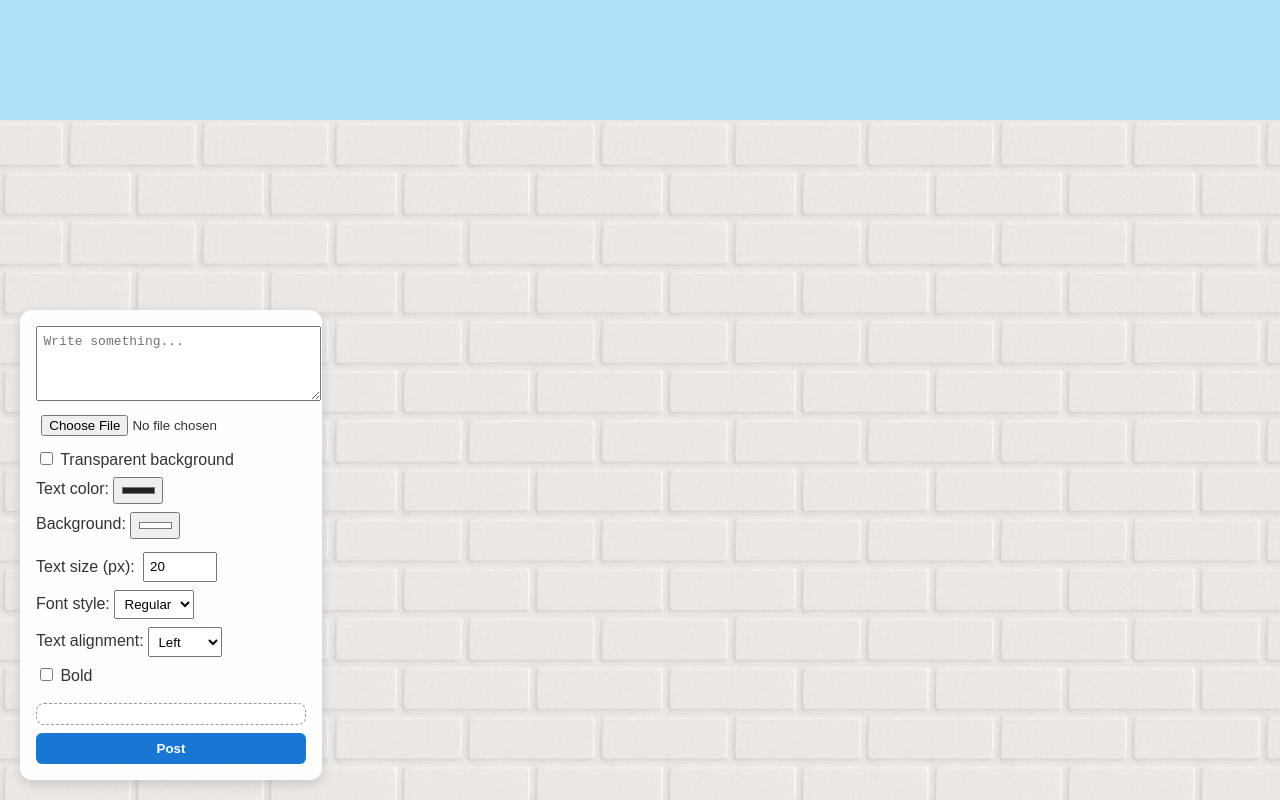
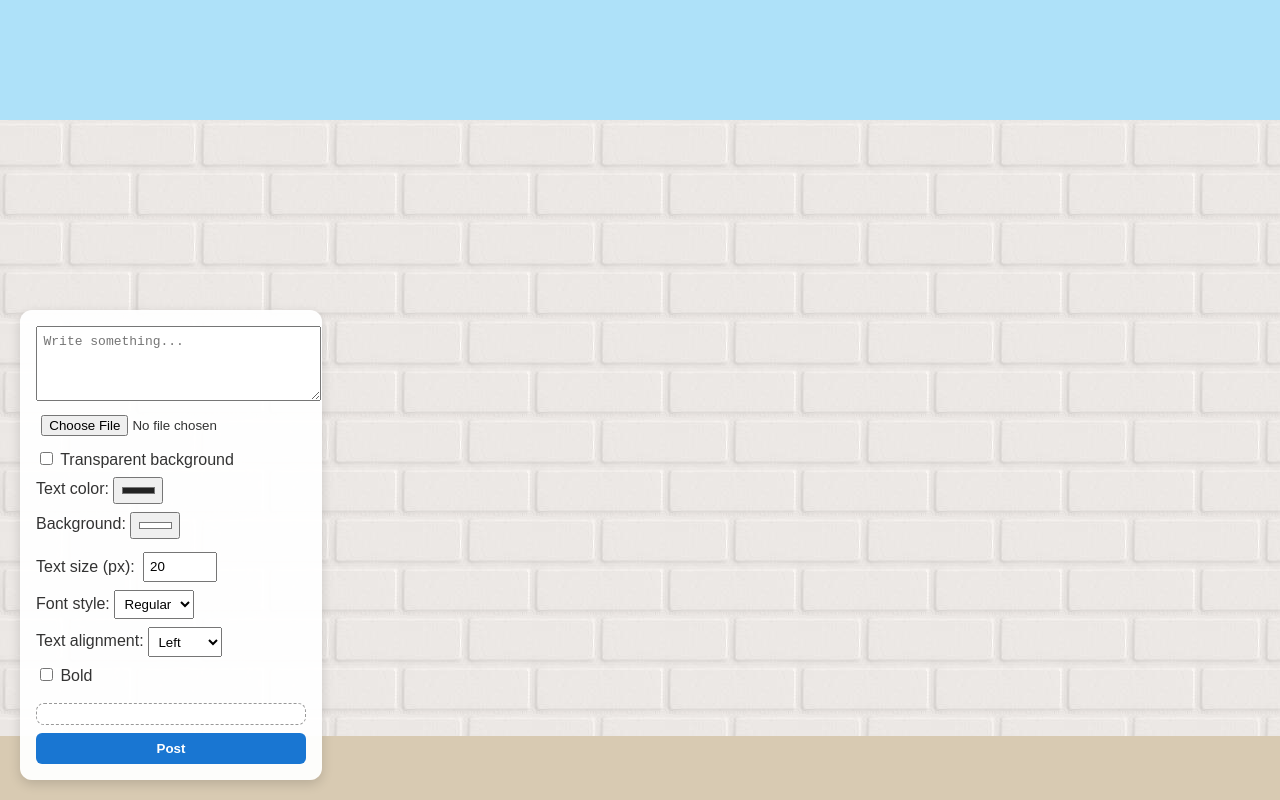
Before and after one commit to tomartir/The-Wall, a website: page index.html in a window 1280 px wide. Drawn offline with Linux system fonts and the light colour scheme; no server answers.

Commit message:
Update styles.css

```diff
--- a/styles.css
+++ b/styles.css
@@ -27,10 +27,7 @@ html, body {
   overflow-x: auto;
   overflow-y: hidden;
   white-space: nowrap;
-  background-image: url('wall.jpg');
-  background-repeat: repeat;
-  background-position: 0 0;
-  background-size: auto;
+  background-color: #d8cab2;
   scroll-behavior: smooth;
   -ms-overflow-style: none;
 }
@@ -47,6 +44,12 @@ html, body {
   height: calc(100% - 4em);
   box-sizing: border-box;
   align-items: flex-start;
+
+  background-image: url('wall.jpg');
+  background-repeat: repeat;
+  background-size: auto;
+  background-position: 0 0;
+
 }
 
 .post {
```
